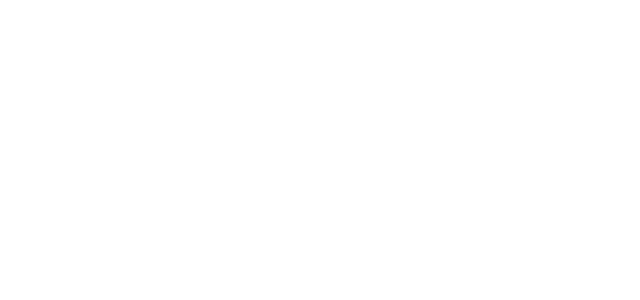
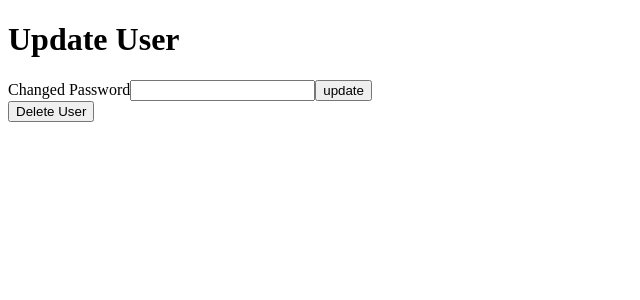
Before and after one commit to CaffeineJUN/portal_project, a React (Create React App) app in the folder diary/front/: page /updateUser in a window 1280 px wide. Before the commit this address had no page. Shown: the top 300 px of the page, without its empty margins (0-640 px from the left). Built offline with nearby package versions, Linux system fonts and the light colour scheme.

Commit message:
front, 유저 update, delete 기능 추가

```diff
--- a/diary/front/src/App.jsx
+++ b/diary/front/src/App.jsx
@@ -5,6 +5,7 @@
 import HomePage from './components/Home/HomePage'
 import RegisterPage from './components/Register/RegisterPage'
 import DiaryPage from './components/Diary/DiaryPage'
+import UpdatePage from './components/UserUpdate/UpdatePage'
 
 function App() {
     return (
@@ -14,6 +15,7 @@
                 <Route path="/login" element={<LoginPage />} />
                 <Route path="/register" element={<RegisterPage />} />
                 <Route path="/diary" element={<DiaryPage />} />
+                <Route path="/updateUser" element={<UpdatePage />} />
             </Routes>
         </div>
     )
--- a/diary/front/src/_actions/types.jsx
+++ b/diary/front/src/_actions/types.jsx
@@ -1,6 +1,7 @@
 // ====================유저
 export const REGIST_USER = 'REGIST_USER'
 export const LOGIN_USER = 'LOGIN_USER'
+export const UPDATE_USER = 'UPDATE_USER'
 
 // ====================앨범
 export const CREATE_DIARY = 'CREATE_DIARY'
--- a/diary/front/src/_actions/userAction.jsx
+++ b/diary/front/src/_actions/userAction.jsx
@@ -22,3 +22,14 @@
         payload: request,
     }
 }
+
+export const updateUser = async dataToSubmit => {
+    const request = await axios.put('/api/user/update', dataToSubmit).then(res => {
+        return res.data
+    })
+
+    return {
+        type: types.UPDATE_USER,
+        payload: request,
+    }
+}
--- a/diary/front/src/_reducers/userReducer.jsx
+++ b/diary/front/src/_reducers/userReducer.jsx
@@ -15,6 +15,12 @@
                 loginSuccess: action.payload,
             }
 
+        case types.UPDATE_USER:
+            return {
+                ...state,
+                updateSuccess: action.payload,
+            }
+
         default:
             return state
     }
--- a/diary/front/src/components/Diary/DiaryPage.jsx
+++ b/diary/front/src/components/Diary/DiaryPage.jsx
@@ -1,6 +1,5 @@
 import React, {useEffect, useState} from 'react'
 import {useDispatch} from 'react-redux'
-import {useNavigate} from 'react-router-dom'
 import {diaryCreate, diaryShow} from '../../_actions/diaryAction'
 
 const DiaryPage = () => {
@@ -59,6 +58,7 @@
         <div>
             <div>
                 <a href="/">Home</a>
+                <a href="/updateUser">Update userinfo</a>
             </div>
             <form onSubmit={hadleSubmit}>
                 <label htmlFor="">한줄일기</label>
--- a/diary/front/src/components/Home/HomePage.jsx
+++ b/diary/front/src/components/Home/HomePage.jsx
@@ -8,13 +8,10 @@
 
     const hadleLogout = () => {
         axios.post('/api/logout').then(res => {
-            console.log(res.data)
+            console.log(res)
             navigate('/')
         })
     }
-
-    const user = useSelector(state => state.user)
-    console.log(user)
 
     return (
         <div>
--- /dev/null
+++ b/diary/front/src/components/UserUpdate/UpdatePage.jsx
@@ -0,0 +1,52 @@
+import React, {useState} from 'react'
+import {useDispatch} from 'react-redux'
+import {useNavigate} from 'react-router-dom'
+import {updateUser} from '../../_actions/userAction'
+import axios from 'axios'
+
+const UpdatePage = () => {
+    const dispatch = useDispatch()
+    const navigate = useNavigate()
+
+    const [state, setState] = useState({
+        password: '',
+    })
+
+    const {password} = state
+
+    const handleInput = e => {
+        let {name, value} = e.target
+        setState({...state, [name]: value})
+    }
+
+    const handleSubmit = e => {
+        e.preventDefault()
+        dispatch(updateUser(state)).then(res => {
+            console.log(res)
+            navigate('/')
+        })
+    }
+
+    const deleteUserBtn = () => {
+        axios.delete('api/user/delete').then(res => {
+            console.log(res)
+            navigate('/')
+        })
+    }
+
+    return (
+        <div>
+            <h1>Update User</h1>
+            <form onSubmit={handleSubmit}>
+                <label htmlFor="">Changed Password</label>
+                <input type="password" name="password" value={password} onChange={handleInput} />
+
+                <button type="submit">update</button>
+            </form>
+
+            <button onClick={deleteUserBtn}>Delete User</button>
+        </div>
+    )
+}
+
+export default UpdatePage
```
